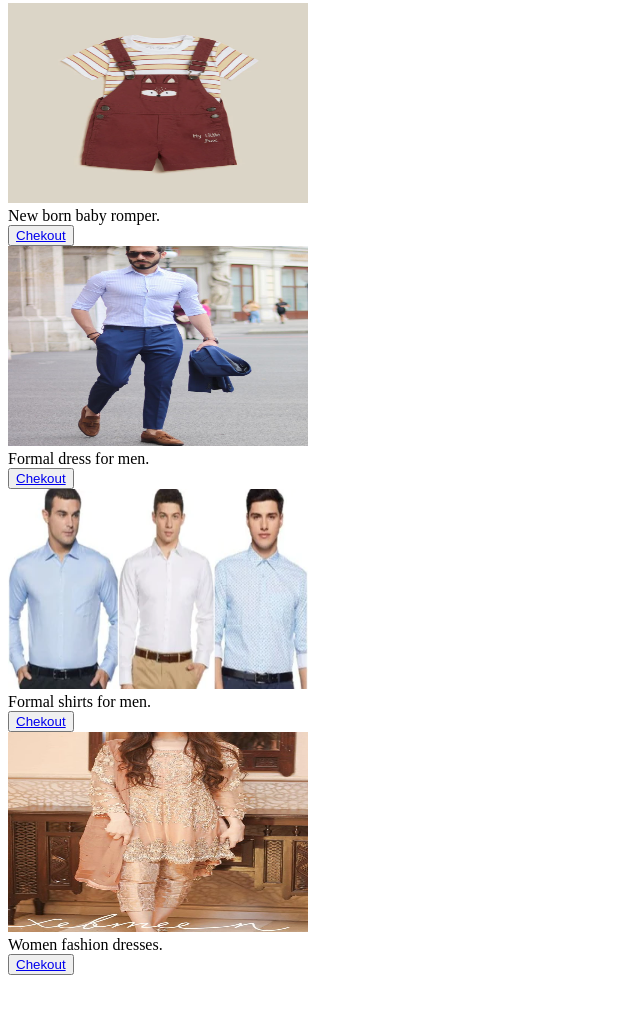
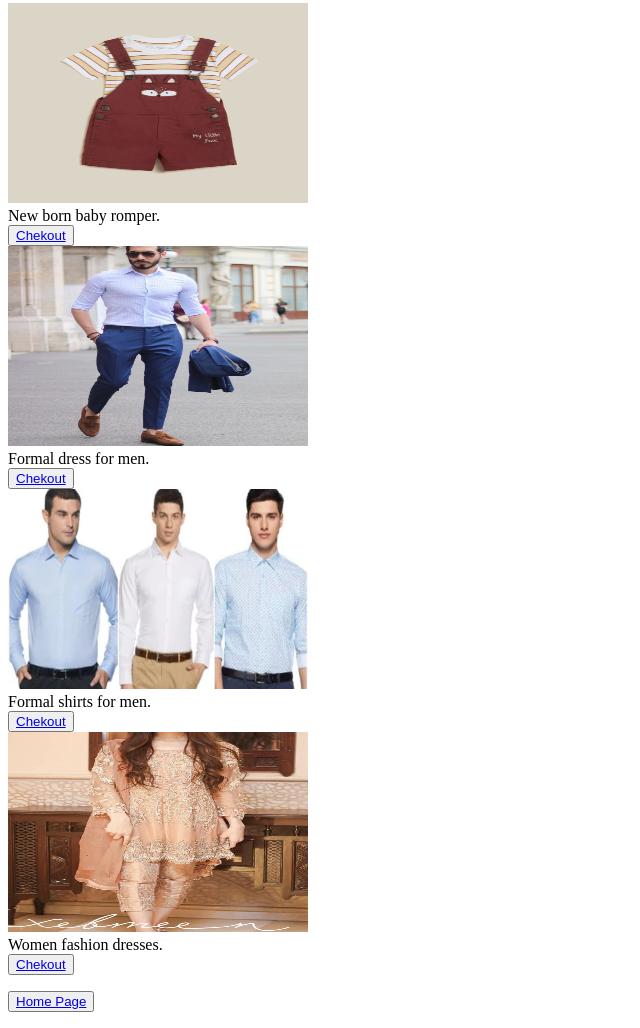
Before and after one commit to basilasahi/personal-site, a plain HTML site: page garment.html in a window 1280 px wide. Shown: the part 77-1105 px from the top of the page, without its empty margins (0-640 px from the left). Before the commit the page ends 1060 px from the top, so only its background shows below. Drawn offline with Linux system fonts and the light colour scheme.

Commit message:
Update garment.html

```diff
--- a/garment.html
+++ b/garment.html
@@ -31,6 +31,11 @@
     <button>
         <a href="./registration.html">Chekout</a>
     </button>
+    <p>
+        <button>
+        <a href="./index.html">Home Page</a>
+    </button>
+    </p>
 
 </body>
 </html>
```
